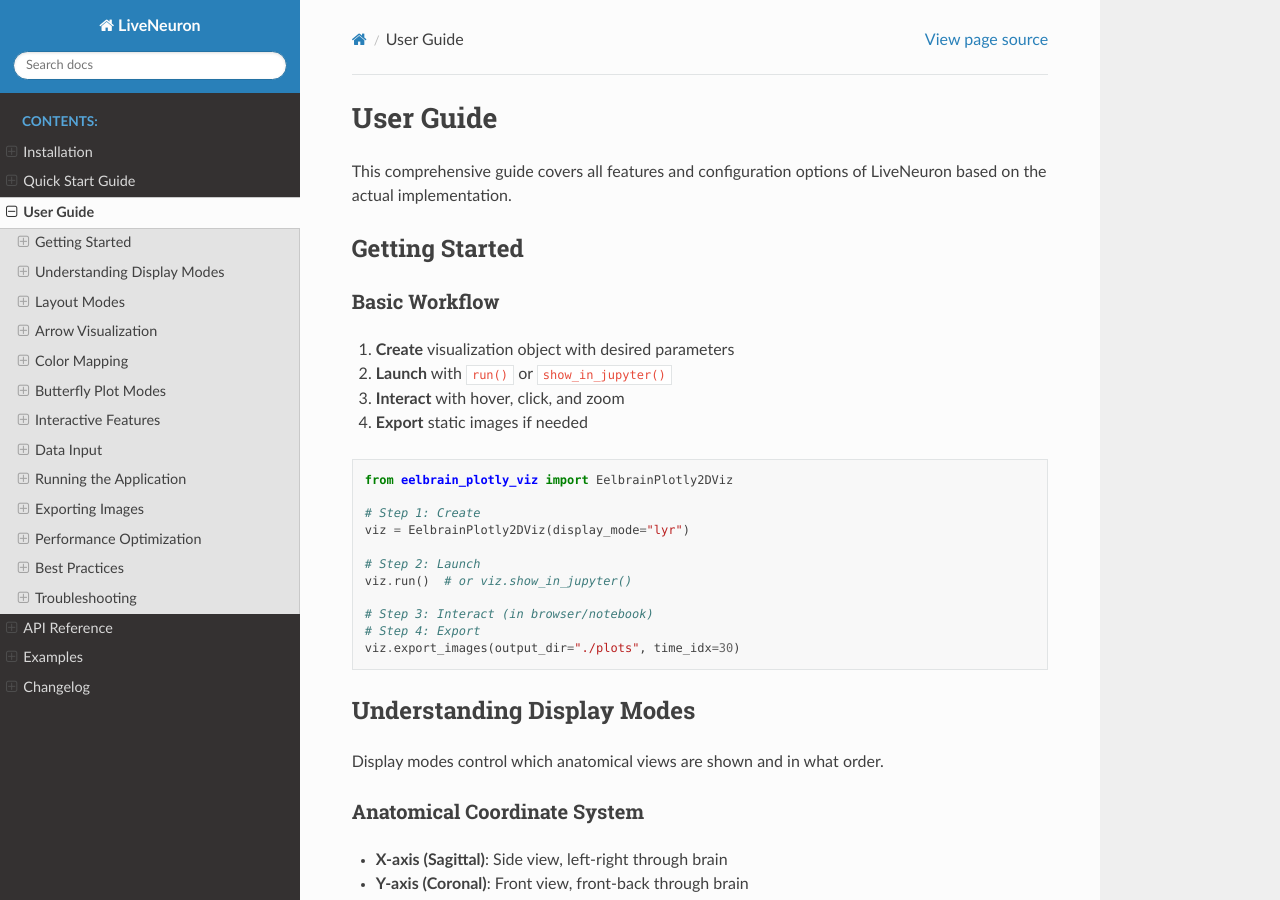
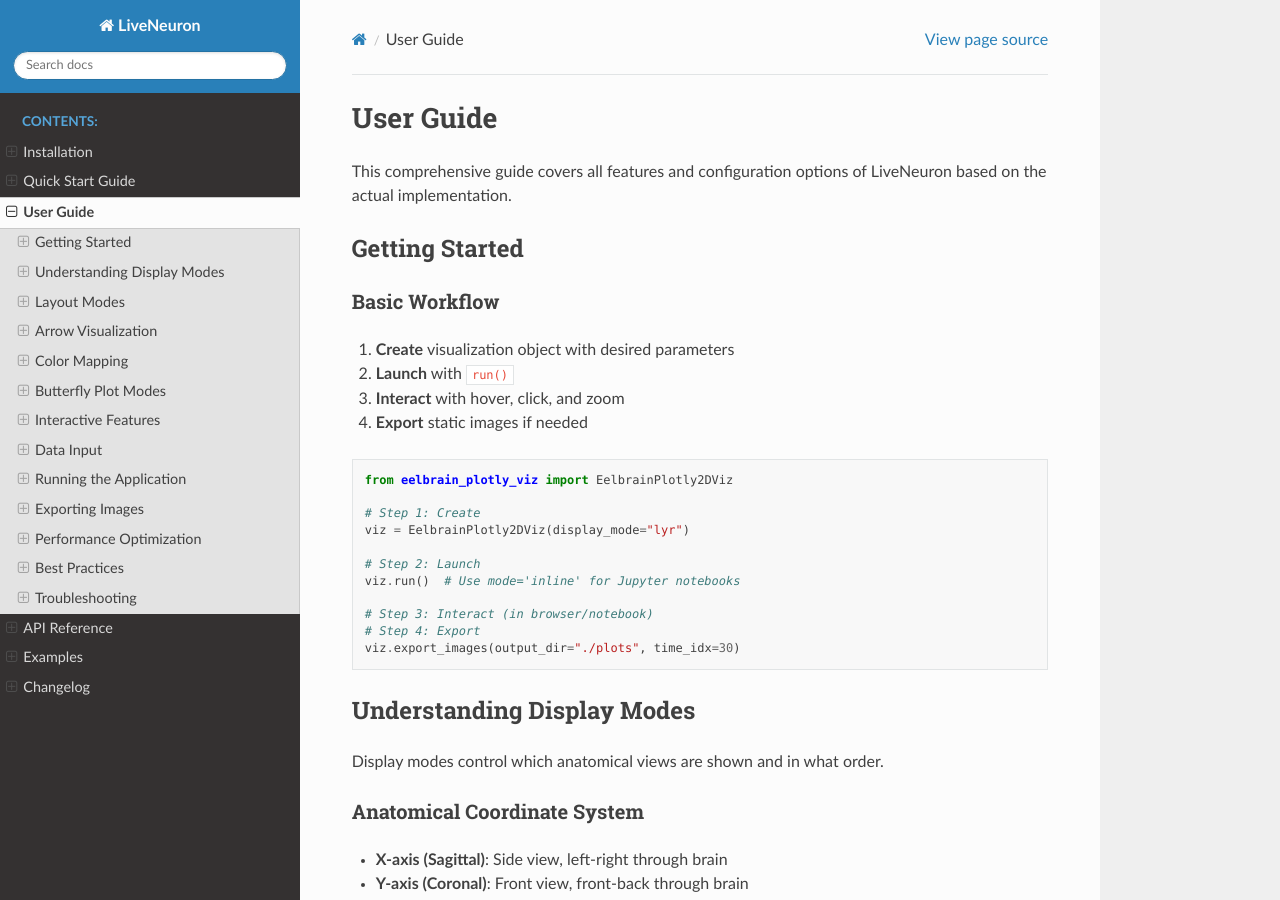
Before and after one commit to liang-bo96/LiveNeuron, a Sphinx documentation site: the page built from docs/user_guide.rst, in a window 1280 px wide and 900 px high. Built offline with Sphinx 7.4.7 and the Read the Docs theme 3.1.0, drawn with Linux system fonts in a browser that asks for light colours.

Commit message:
remove all private method

```diff
--- a/docs/user_guide.rst
+++ b/docs/user_guide.rst
@@ -10,7 +10,7 @@ Basic Workflow
 ^^^^^^^^^^^^^^
 
 1. **Create** visualization object with desired parameters
-2. **Launch** with ``run()`` or ``show_in_jupyter()``
+2. **Launch** with ``run()``
 3. **Interact** with hover, click, and zoom
 4. **Export** static images if needed
 
@@ -22,7 +22,7 @@ Basic Workflow
    viz = EelbrainPlotly2DViz(display_mode="lyr")
 
    # Step 2: Launch
-   viz.run()  # or viz.show_in_jupyter()
+   viz.run()  # Use mode='inline' for Jupyter notebooks
 
    # Step 3: Interact (in browser/notebook)
    # Step 4: Export
```
